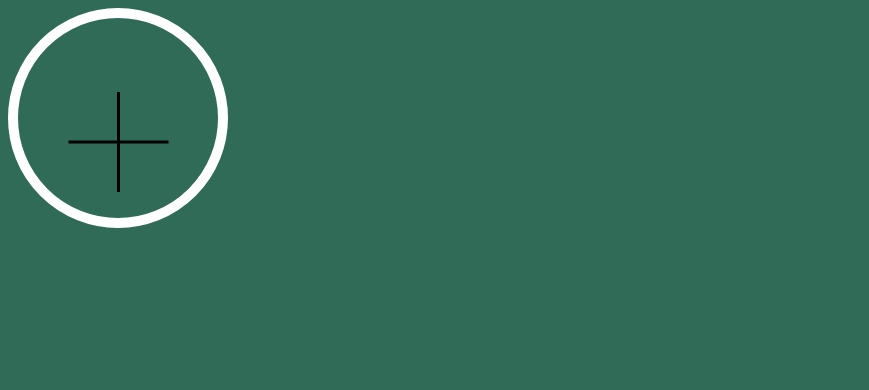
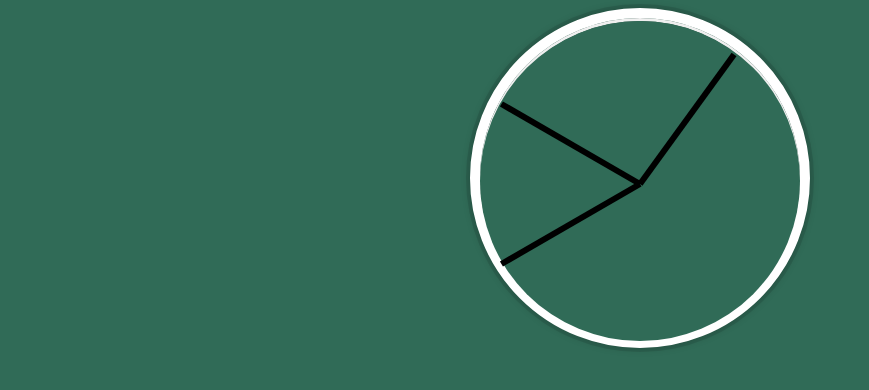
Before and after one commit to aliciaggz/js-clock, a plain HTML site: page index.html in a window 1280 px wide. Shown: the whole page, without its empty margins (0-869 px from the left). Drawn offline with Linux system fonts and the light colour scheme.

Commit message:
add functions and style

```diff
--- a/index.html
+++ b/index.html
@@ -8,11 +8,13 @@
     <title>Document</title>
   </head>
   <body>
-    <main>
+    <main class="main">
       <div class="circle">
-        <div class="hand hour"></div>
-        <div class="hand minutes"></div>
-        <div class="hand seconds"></div>
+        <div class="clock-face">
+          <div class="hand hour"></div>
+          <div class="hand minutes"></div>
+          <div class="hand seconds"></div>
+        </div>
       </div>
     </main>
   </body>
--- a/js/main.js
+++ b/js/main.js
@@ -0,0 +1,22 @@
+const secondsHand = document.querySelector('.seconds');
+const minutesHand = document.querySelector('.minutes');
+
+const hoursHand = document.querySelector('.hour');
+
+const setDate = () => {
+  const now = new Date();
+  const seconds = now.getSeconds();
+  const secondsDegrees = (seconds / 60) * 360 + 90;
+
+  secondsHand.style.transform = `rotate(${secondsDegrees}deg)`;
+
+  const mins = now.getMinutes();
+  const minsDegrees = (mins / 60) * 360 + 90;
+  minutesHand.style.transform = `rotate(${minsDegrees}deg)`;
+
+  const hour = now.getHours();
+  const hourDegrees = (hour / 12) * 360 + 90;
+  hoursHand.style.transform = `rotate(${hourDegrees}deg)`;
+};
+
+setInterval(setDate, 1000);
--- a/style/style.css
+++ b/style/style.css
@@ -1,24 +1,42 @@
-.circle {
-  width: 200px;
-  height: 200px;
-  border: 10px rgb(255, 255, 255) solid;
-  border-radius: 50%;
+.main {
   display: flex;
   flex-direction: column;
   align-items: center;
   justify-content: center;
 }
 
-.hand {
-  background-color: black;
-  width: 3px;
-  height: 100px;
-  position: absolute;
-  bottom: 76%;
+.circle {
+  width: 20rem;
+  height: 20rem;
+  border: 10px rgb(255, 255, 255) solid;
+  border-radius: 50%;
+  position: relative;
+  box-shadow: 0 0 0 4px rgba(0, 0, 0, 0.1), inset 0 0 0 3px #efefef,
+    inset 0 0 10px black, 0 0 10px rgba(0, 0, 0, 0.2);
 }
 
-.hour {
+.clock-face {
+  position: relative;
+  width: 100%;
+  height: 100%;
+  border-radius: 50%;
+  transform: translateY(3px); /* account for the height of the clock hands */
+  display: flex;
+  flex-direction: column;
+  align-items: center;
+}
+
+.hand {
+  width: 50%;
+  height: 6px;
+  background: black;
+  position: absolute;
+  top: 50%;
+  right: 50%;
+  transform-origin: 100%;
   transform: rotate(90deg);
+  transition: all 0.05s;
+  transition-timing-function: cubic-bezier(0.075, 0.82, 0.165, 1);
 }
 
 * {
```
